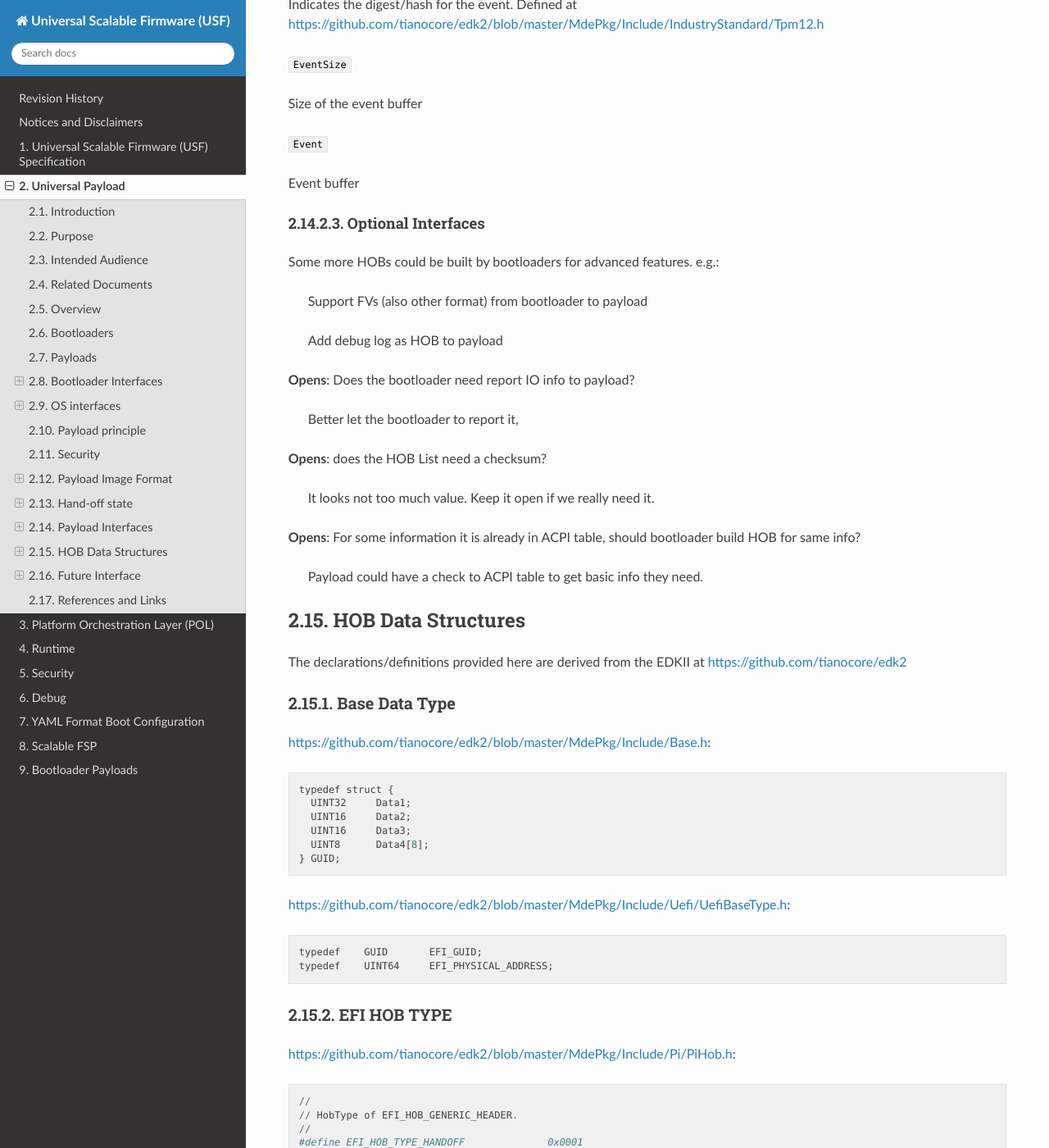
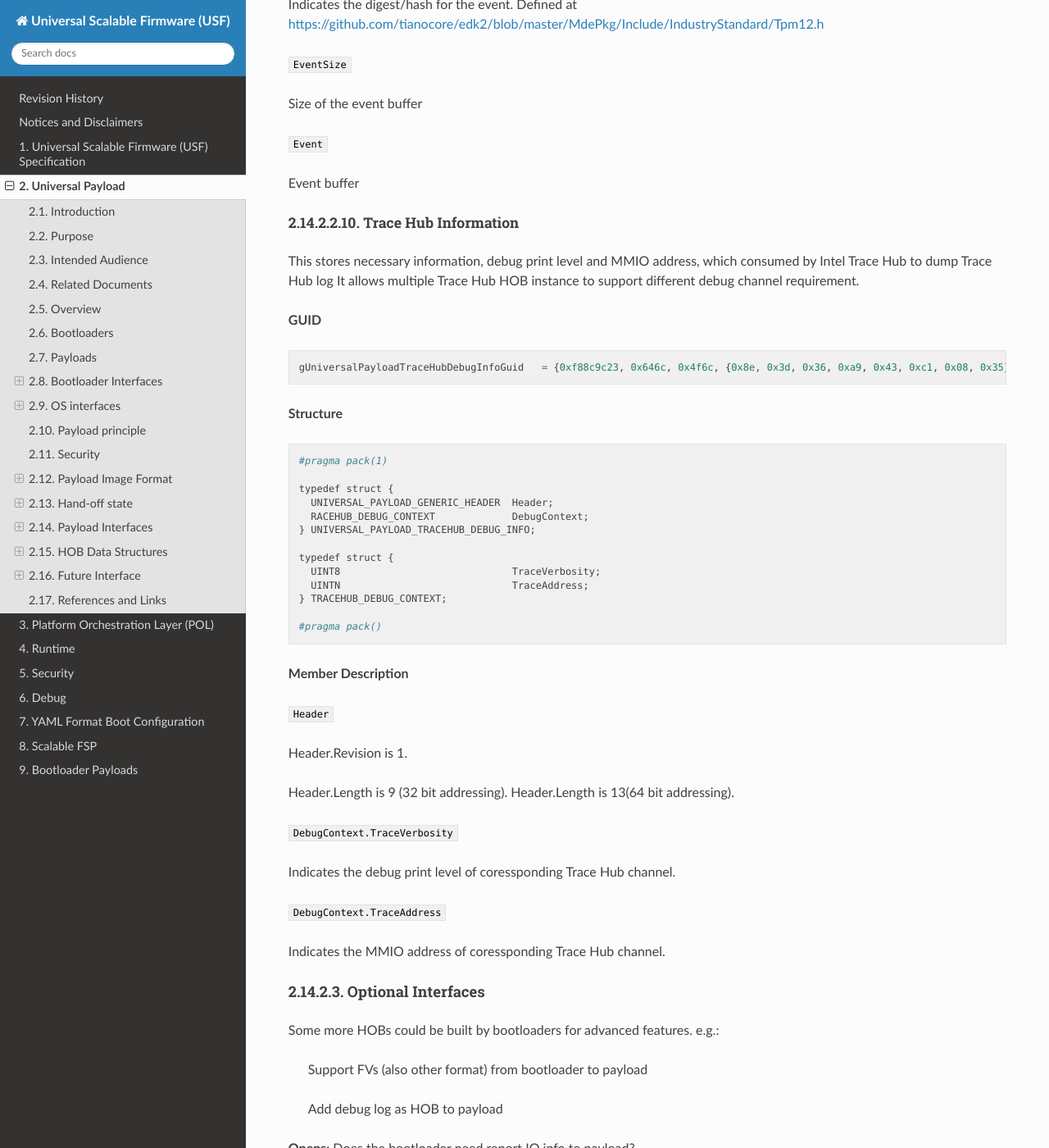
Before and after one commit to UniversalScalableFirmware/documentation, a Sphinx documentation site: the page built from source/2_universal_payload.rst, in a window 1280 px wide and 1400 px high, scrolled down 27219 px. Shown: the whole window at 82% size. Built offline with Sphinx 7.4.7 and the Read the Docs theme 2.0.0, drawn with Linux system fonts in a browser that asks for light colours.

Commit message:
Update 2_universal_payload.rst
Add Trace Hub HOB block in rst file for UPL architecture

Signed-off-by: VictorX Hsu <victorx.hsu@intel.com>

```diff
--- a/source/2_universal_payload.rst
+++ b/source/2_universal_payload.rst
@@ -1539,6 +1539,52 @@
 
 Event buffer
 
+Trace Hub Information
+%%%%%%%%%%%%%%%%%%%%
+
+This stores necessary information, debug print level and MMIO address, which consumed by Intel Trace Hub to dump Trace Hub log
+It allows multiple Trace Hub HOB instance to support different debug channel requirement.
+
+**GUID**
+
+::
+
+  gUniversalPayloadTraceHubDebugInfoGuid   = {0xf88c9c23, 0x646c, 0x4f6c, {0x8e, 0x3d, 0x36, 0xa9, 0x43, 0xc1, 0x08, 0x35}}
+
+**Structure**
+
+::
+
+  #pragma pack(1)
+
+  typedef struct {
+    UNIVERSAL_PAYLOAD_GENERIC_HEADER  Header;
+    RACEHUB_DEBUG_CONTEXT             DebugContext;
+  } UNIVERSAL_PAYLOAD_TRACEHUB_DEBUG_INFO;
+
+  typedef struct {
+    UINT8                             TraceVerbosity;
+    UINTN                             TraceAddress;
+  } TRACEHUB_DEBUG_CONTEXT;
+
+  #pragma pack()
+
+**Member Description**
+
+``Header``
+
+Header.Revision is 1.
+
+Header.Length is 9 (32 bit addressing).
+Header.Length is 13(64 bit addressing).
+
+``DebugContext.TraceVerbosity``
+
+Indicates the debug print level of coressponding Trace Hub channel.
+
+``DebugContext.TraceAddress``
+
+Indicates the MMIO address of coressponding Trace Hub channel.
 
 Optional Interfaces
 ^^^^^^^^^^^^^^^^^^^^
```
